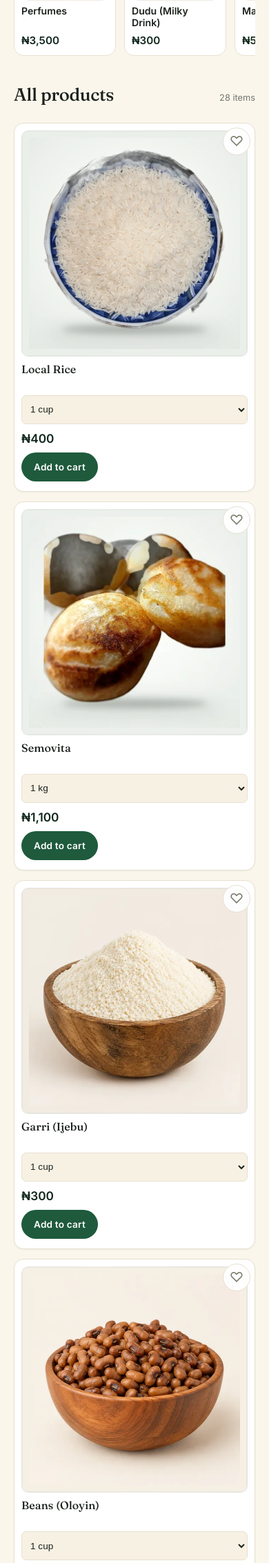
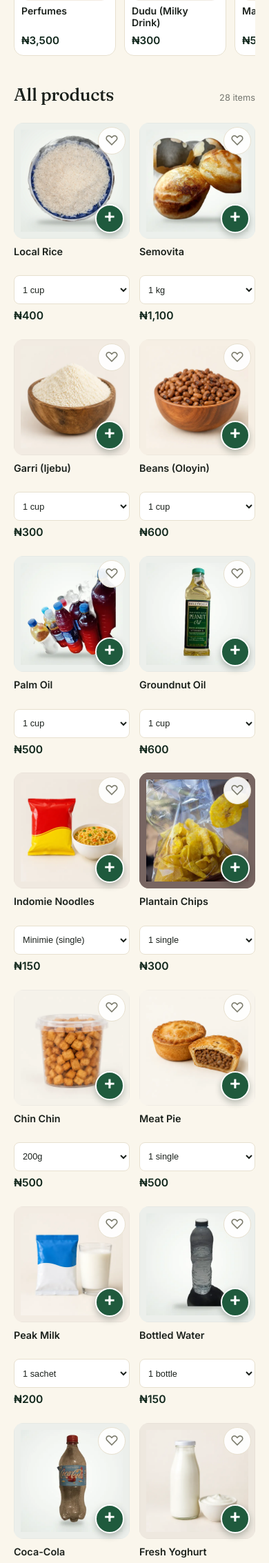
Before and after one commit to melodexs/Freshmart, a FastAPI app: page / in a window 390 px wide. Shown: the part 1934-4200 px from the top of the page at 69% size. Run offline with FastAPI, Linux system fonts and the light colour scheme.

Commit message:
Market-style product cards: borderless, big photo, round + on the photo, 2 per row on phones (shop listing only) (#20)
Co-authored-by: Superagent <superagent@users.noreply.github.com>

```diff
--- a/apps/api/app/templates/partials/products.html
+++ b/apps/api/app/templates/partials/products.html
@@ -18,7 +18,10 @@
   <div class="card" data-product-id="{{ p.id }}" data-cat="{{ p.cat }}">
     {% if pct %}<span class="off-badge corner">{{ pct }}% off</span>{% endif %}
     <span class="fav-slot">{% with pid=p.id, on=(p.id in fav_ids) %}{% include "partials/fav_button.html" %}{% endwith %}</span>
-    <a class="thumb-link" href="/product/{{ p.id }}" aria-label="View {{ p.name }}"><div class="thumb"{% if p.id|frame_colour %} style="--frame:{{ p.id|frame_colour }}"{% endif %}>{{ p|product_art }}</div></a>
+    <div class="photo-wrap">
+      <a class="thumb-link" href="/product/{{ p.id }}" aria-label="View {{ p.name }}"><div class="thumb"{% if p.id|frame_colour %} style="--frame:{{ p.id|frame_colour }}"{% endif %}>{{ p|product_art }}</div></a>
+      {% if p.stock is none or p.stock > 0 %}<div class="qtyArea"></div>{% endif %}
+    </div>
     <h3><a href="/product/{{ p.id }}">{{ p.name }}</a></h3>
     {% if p.options|length > 1 %}
       <select class="opt-select" aria-label="Choose size for {{ p.name }}">
@@ -33,7 +36,6 @@
       <div class="stock-note sold-out">Out of stock</div>
     {% else %}
       {% if p.stock is not none and p.stock <= 5 %}<div class="stock-note low">Only {{ p.stock }} left</div>{% endif %}
-      <div class="qtyArea"></div>
     {% endif %}
     <script type="application/json" class="product-data">{{ {"id": p.id, "name": p.name, "emoji": p.emoji, "photo": (p|photo_for or ""), "options": p.options}|tojson }}</script>
   </div>
--- a/apps/web/static/styles.css
+++ b/apps/web/static/styles.css
@@ -607,3 +607,37 @@ footer{background:var(--green-900); color:var(--cream); padding:24px 0; text-ali
 .co-fee{flex-wrap:wrap}
 .co-eta{flex:1 1 100%;margin-top:4px;font-size:.88rem;color:var(--green-700);font-weight:600}
 .eta-line{margin-top:4px;font-size:.84rem;color:#1f5a3d;font-weight:600}
+
+/* ===== Market-style product cards (PricePally-inspired layout, OGS colours) =====
+   Shop listing only, not the product page. Cart logic unchanged: same Add button and stepper. */
+#productGrid:not(.pdp-grid){grid-template-columns:repeat(2,minmax(0,1fr));gap:22px 14px}
+@media(min-width:560px){#productGrid:not(.pdp-grid){grid-template-columns:repeat(3,minmax(0,1fr))}}
+@media(min-width:820px){#productGrid:not(.pdp-grid){grid-template-columns:repeat(4,minmax(0,1fr));gap:26px 18px}}
+@media(min-width:1080px){#productGrid:not(.pdp-grid){grid-template-columns:repeat(5,minmax(0,1fr))}}
+@media(min-width:1280px){#productGrid:not(.pdp-grid){grid-template-columns:repeat(6,minmax(0,1fr))}}
+#productGrid:not(.pdp-grid) .card{position:relative;background:none;border:0;border-radius:0;box-shadow:none;padding:0;gap:6px;transform:none}
+#productGrid:not(.pdp-grid) .card:hover{transform:none;box-shadow:none}
+#productGrid:not(.pdp-grid) .thumb{aspect-ratio:1/1;height:auto;border:0;border-radius:14px;background:var(--frame,#f4f1e8)}
+#productGrid:not(.pdp-grid) h3{font-size:.9rem;font-weight:600;line-height:1.3;min-height:2.6em;letter-spacing:0;font-family:var(--sans,inherit);margin-top:4px}
+#productGrid:not(.pdp-grid) h3 a{color:var(--ink);text-decoration:none}
+#productGrid:not(.pdp-grid) h3 a:hover{text-decoration:underline}
+#productGrid:not(.pdp-grid) .row{margin-top:0;justify-content:flex-start;gap:8px;align-items:baseline}
+#productGrid:not(.pdp-grid) .price{font-size:.98rem}
+#productGrid:not(.pdp-grid) .was{font-size:.78rem;opacity:.6}
+#productGrid:not(.pdp-grid) .unit{font-size:.8rem;opacity:.7;margin:0}
+#productGrid:not(.pdp-grid) .opt-select{padding:5px 8px;font-size:.8rem;background:#fff;border-radius:8px}
+#productGrid:not(.pdp-grid) .card-rating,#productGrid:not(.pdp-grid) .stock-note{margin:0}
+#productGrid:not(.pdp-grid) .stock-note{font-size:.76rem}
+#productGrid:not(.pdp-grid) .photo-wrap{position:relative}
+#productGrid:not(.pdp-grid) .qtyArea{position:absolute;right:8px;bottom:8px;z-index:3;margin:0;pointer-events:none}
+#productGrid:not(.pdp-grid) .qtyArea>*{pointer-events:auto}
+#productGrid:not(.pdp-grid) .add-btn{width:42px;height:42px;padding:0;border-radius:50%;font-size:0;display:grid;place-items:center;box-shadow:0 4px 10px rgba(18,40,29,.28);border:2px solid #fff;position:relative}
+#productGrid:not(.pdp-grid) .add-btn::before{content:"+";font-size:1.7rem;color:#fff;line-height:1;margin-top:-2px}
+#productGrid:not(.pdp-grid) .add-btn:hover{transform:scale(1.06)}
+#productGrid:not(.pdp-grid) .add-btn:focus-visible{outline:3px solid var(--gold,#d9b25a);outline-offset:2px}
+#productGrid:not(.pdp-grid) .stepper{background:var(--green-700);color:#fff;border-radius:999px;padding:3px;gap:2px;box-shadow:0 4px 10px rgba(18,40,29,.28);border:2px solid #fff}
+#productGrid:not(.pdp-grid) .stepper button{width:30px;height:30px;border-radius:50%;background:none;color:#fff;border:0;font-size:1.2rem}
+#productGrid:not(.pdp-grid) .stepper span{min-width:20px;text-align:center;font-weight:700;font-size:.9rem}
+#productGrid:not(.pdp-grid) .note-input{position:absolute;right:0;bottom:calc(100% + 6px);z-index:4;width:min(220px,70vw);background:#fff;box-shadow:0 6px 16px rgba(18,40,29,.16)}
+#productGrid:not(.pdp-grid) .off-badge.corner{top:8px;left:8px}
+@media(prefers-reduced-motion:reduce){#productGrid:not(.pdp-grid) .add-btn:hover{transform:none}}
```
